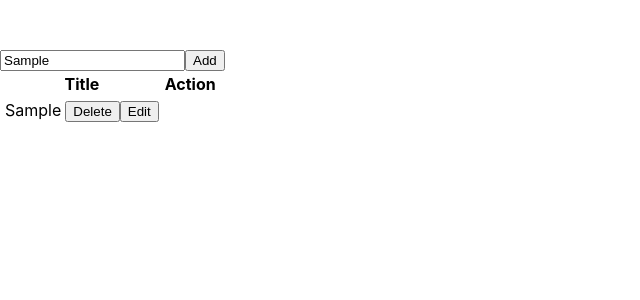
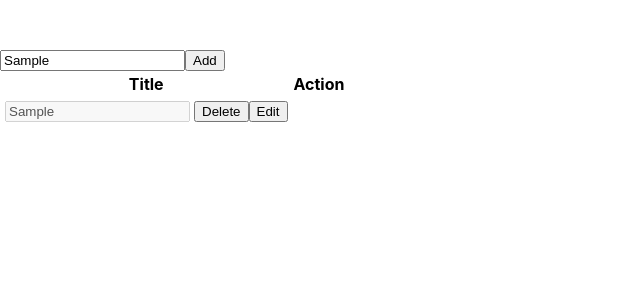
Before and after one commit to aalka061/simple_to_do_task, a React (Create React App) app: page / in a window 1280 px wide. Both pictures are taken after typing "Sample" into the empty fields and a click on the button "Add". Shown: the top 300 px of the page, without its empty margins (0-640 px from the left). Built offline with nearby package versions, Linux system fonts and the light colour scheme.

Commit message:
dynamically change save to edit and edit to save, disable input for read and enable for write

```diff
--- a/src/App.js
+++ b/src/App.js
@@ -20,15 +20,38 @@ function SearchBar({ inputValue, handleInputChange, handleSubmit }) {
   );
 }
 function ToDo({ title, onDelete }) {
+  let [isEditDisabled, setIsEditDisabled] = useState(true);
+  let [editedTitle, setEditedTitle] = useState(title);
+  function handleEditButton() {
+    isEditDisabled ? setIsEditDisabled(false) : setIsEditDisabled(true);
+  }
+
+  function handleEditInput(e) {
+    setEditedTitle(e.target.value);
+  }
   return (
     <div>
       <tr>
-        <td>{title}</td>
+        <td>
+          <input
+            value={editedTitle}
+            disabled={isEditDisabled}
+            onChange={handleEditInput}
+          />
+        </td>
         <td>
           <button type="submit" onClick={onDelete}>
             Delete
           </button>
-          <button type="submit">Edit</button>
+          {isEditDisabled ? (
+            <button type="submit" onClick={handleEditButton}>
+              Edit
+            </button>
+          ) : (
+            <button type="submit" onClick={handleEditButton}>
+              Save
+            </button>
+          )}
         </td>
       </tr>
     </div>
```
